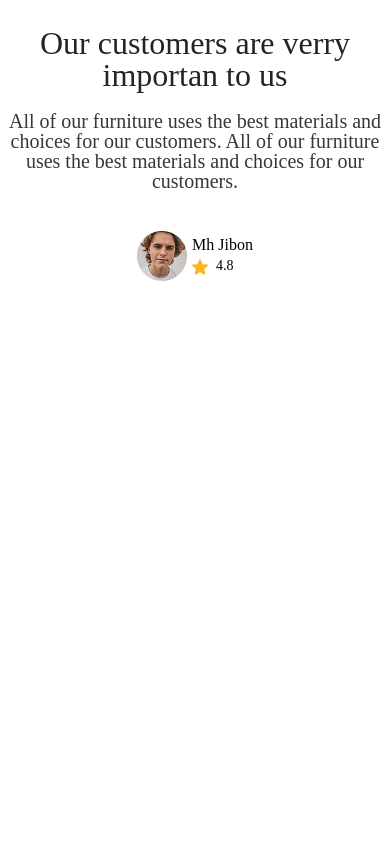
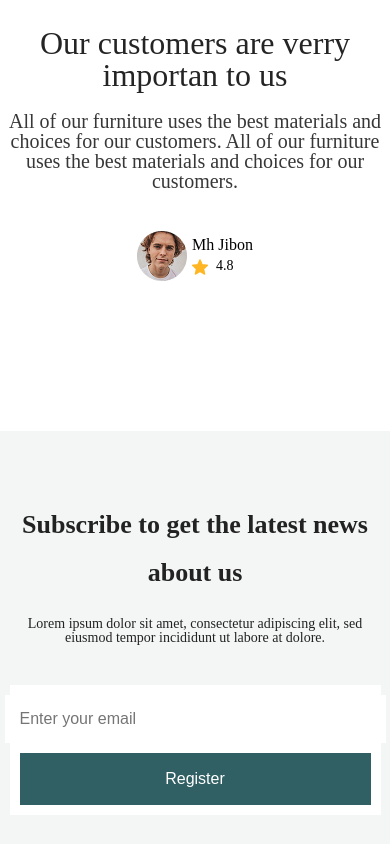
Before and after one commit to RVasyliuk-2003/ModelFurniture, a React (Vite) app: page / in a window 390 px wide. Shown: the part 6497-7341 px from the top of the page. Before the commit the page ends 6778 px from the top, so only its background shows below. Built offline with nearby package versions, Linux system fonts and the light colour scheme.

Commit message:
Adaptive for GmailBox

```diff
--- a/src/components/main/AppMain.jsx
+++ b/src/components/main/AppMain.jsx
@@ -18,7 +18,7 @@ const AppMain = () => {
       <OurPopular />
       <AllFurniture />
       <OurCustomers />
-      {/* <GmailBox /> */}
+      <GmailBox />
     </>
   );
 };
--- a/src/components/main/GmailBox_page7/gmailBox.css
+++ b/src/components/main/GmailBox_page7/gmailBox.css
@@ -27,7 +27,6 @@
   display: flex;
   align-items: center;
 
-
   margin: 0 auto;
   margin-top: 20px;
   padding: 4px 20px 4px 0px;
@@ -56,3 +55,34 @@
     font-size: 16px;
   }
 }
+
+@media (max-width: 520px) {
+  .mainBoxGmail {
+    > h5 {
+      font-size: 26px;
+    }
+
+    > p {
+      font-size: 14px;
+    }
+  }
+  .inputWrapper {
+    flex-direction: column;
+    padding: 10px;
+    max-width: 90%;
+
+    > img {
+      display: none;
+    }
+
+    > input {
+      padding: 15px;
+      width: 100%;
+    }
+
+    > button {
+      width: 100%;
+      margin-top: 10px;
+    }
+  }
+}
```
